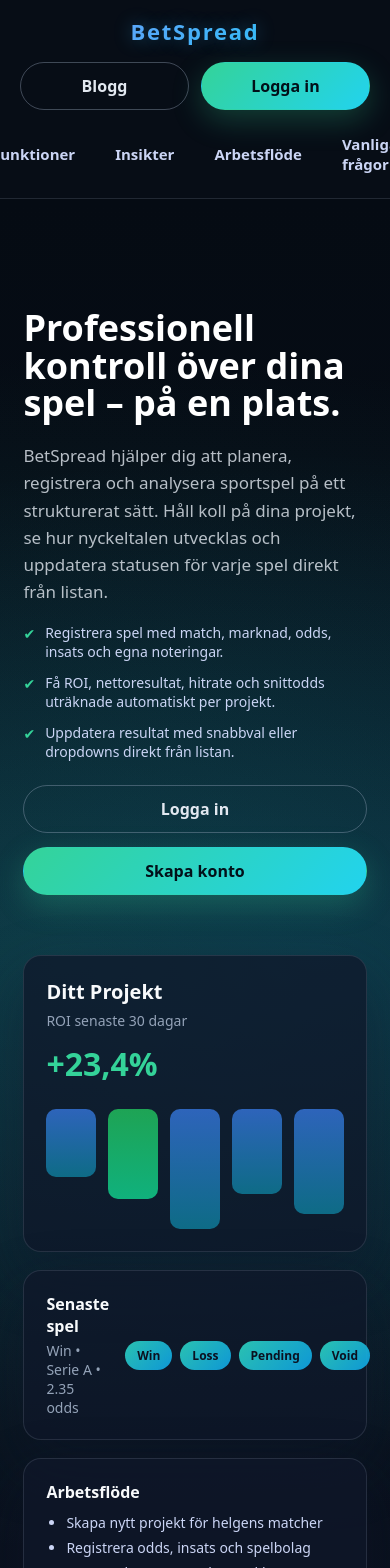
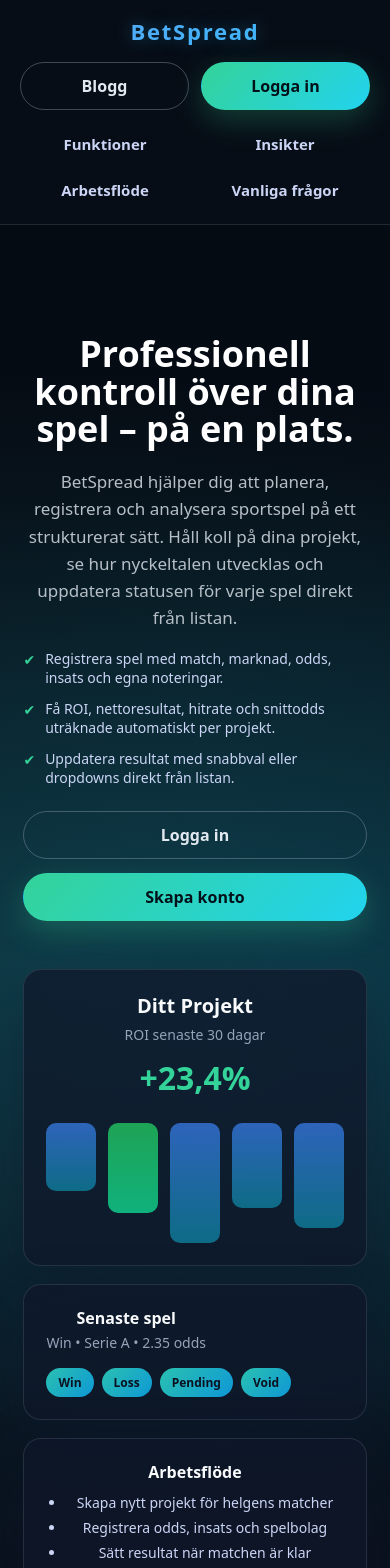
Before and after one commit to fortune14group-hub/Fortune14, a Next.js app: page / in a window 390 px wide. Shown: the top 1568 px of the page. Built offline with nearby package versions, Linux system fonts and the light colour scheme.

Commit message:
Improve mobile layout responsiveness

```diff
--- a/app/layout.js
+++ b/app/layout.js
@@ -3,6 +3,12 @@
 export const metadata = {
   title: 'BetSpread',
   description: 'Logga dina spel och följ din ROI med BetSpread.',
+};
+
+export const viewport = {
+  width: 'device-width',
+  initialScale: 1,
+  maximumScale: 1,
 };
 
 export default function RootLayout({ children }) {
--- a/app/page.module.css
+++ b/app/page.module.css
@@ -630,6 +630,34 @@
     padding: 80px 6vw 48px;
   }
 
+  .heroInner {
+    justify-items: center;
+    text-align: center;
+    gap: 36px;
+  }
+
+  .heroCopy {
+    max-width: 520px;
+    width: 100%;
+  }
+
+  .heroHighlights {
+    justify-items: center;
+  }
+
+  .heroMockup {
+    width: 100%;
+  }
+
+  .mockupCardSecondary {
+    flex-direction: column;
+    align-items: flex-start;
+  }
+
+  .mockupTags {
+    flex-wrap: wrap;
+  }
+
   .workflowStep {
     grid-template-columns: 1fr;
   }
@@ -646,8 +674,33 @@
 }
 
 @media (max-width: 520px) {
+  .landingTopbar {
+    justify-content: center;
+  }
+
+  .brand {
+    width: 100%;
+    text-align: center;
+  }
+
+  .nav {
+    flex-wrap: wrap;
+    gap: 10px;
+  }
+
+  .navLink {
+    flex: 1 1 calc(50% - 10px);
+    text-align: center;
+  }
+
+  .heroCopy {
+    text-align: center;
+  }
+
   .heroHighlights li {
     font-size: 14px;
+    justify-content: center;
+    text-align: left;
   }
 
   .ctaRow {
```
Also changed, not shown: .eslintrc.json (added).
